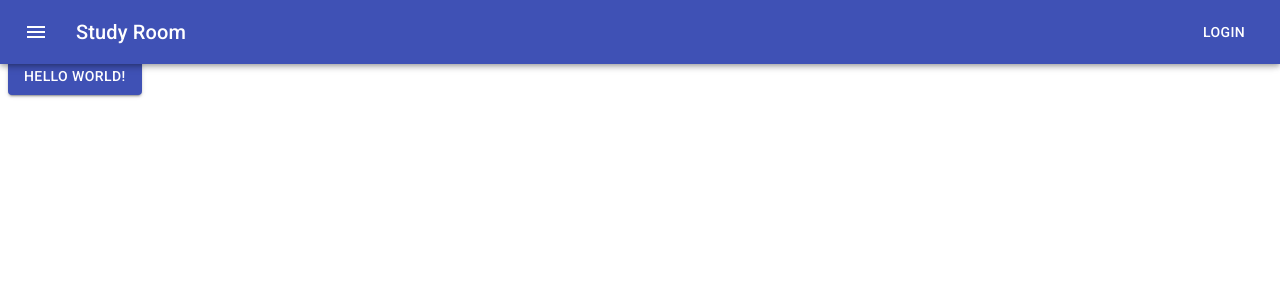
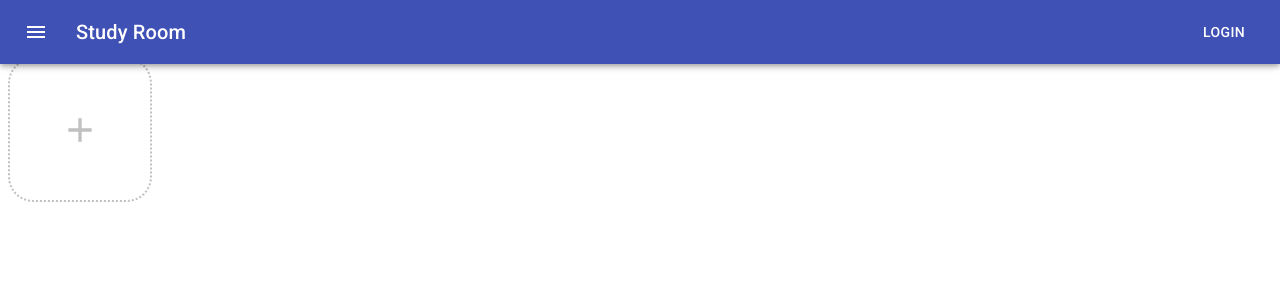
Before and after one commit to KitaharaMugiro/study-frontend, a Next.js app: page / in a window 1280 px wide. Shown: the top 300 px of the page. Built offline with nearby package versions, Linux system fonts and the light colour scheme.

Commit message:
add plus button

```diff
--- a/components/buttons/PlusButton.tsx
+++ b/components/buttons/PlusButton.tsx
@@ -1,20 +1,26 @@
 import { makeStyles } from "@material-ui/core"
+import { MyColors } from "../../const/MyColors"
+import AddIcon from '@material-ui/icons/Add';
+//TODO: タップエフェクト、マウスオーバーエフェクト
 
 export default () => {
     const useStyle = makeStyles({
         border: {
             borderRadius: 25,
-            border: "2px solid #73AD21",
+            border: `2px dotted ${MyColors.silver}`,
             padding: 20,
-            width: 200,
-            height: 150,
-            borderStyle: "dotted"
+            width: 100,
+            height: 100,
+            display: "grid",
+            placeContent: "center",
+            cursor: "pointer"
         }
     })
     const classes = useStyle()
+
     return (
         <div className={classes.border}>
-            hello
+            <AddIcon style={{ color: MyColors.silver, fontSize: 40 }} />
         </div>
     )
 }
--- a/const/MyColors.ts
+++ b/const/MyColors.ts
@@ -1,3 +1,5 @@
 export const MyColors = {
-    theme: ""
+    theme: "",
+    gray: "#8c92ac",
+    silver: "#C0C0C0"
 }
--- a/next.config.js
+++ b/next.config.js
@@ -1 +1,22 @@
-module.exports = { target: 'serverless' };
+module.exports = function(...args) {
+  let original = require('./next.config.original.1603476352834.js');
+  const finalConfig = {};
+  const target = { target: 'serverless' };
+  if (typeof original === 'function' && original.constructor.name === 'AsyncFunction') {
+    // AsyncFunctions will become promises
+    original = original(...args);
+  }
+  if (original instanceof Promise) {
+    // Special case for promises, as it's currently not supported
+    // and will just error later on
+    return original
+      .then((originalConfig) => Object.assign(finalConfig, originalConfig))
+      .then((config) => Object.assign(config, target));
+  } else if (typeof original === 'function') {
+    Object.assign(finalConfig, original(...args));
+  } else if (typeof original === 'object') {
+    Object.assign(finalConfig, original);
+  }
+  Object.assign(finalConfig, target);
+  return finalConfig;
+}
--- a/pages/index.tsx
+++ b/pages/index.tsx
@@ -5,10 +5,8 @@ export default () => {
 
   return (
     <div className="example">
-      <Button variant="contained" color="primary">
-        Hello World!
-      </Button>
-      {/* <PlusButton /> */}
+
+      <PlusButton />
     </div>
   )
 }
```
Also changed, not shown: 1 other file (tests, documents, lock files or other folders).
